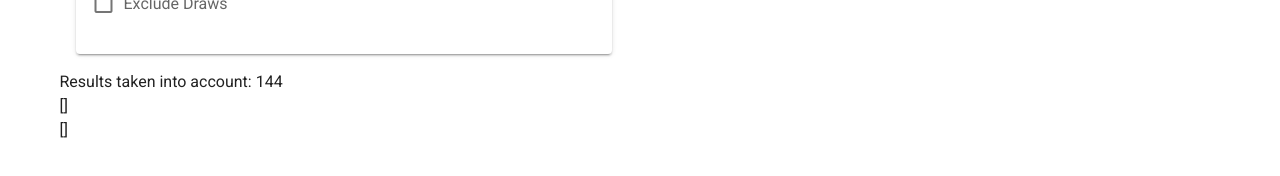
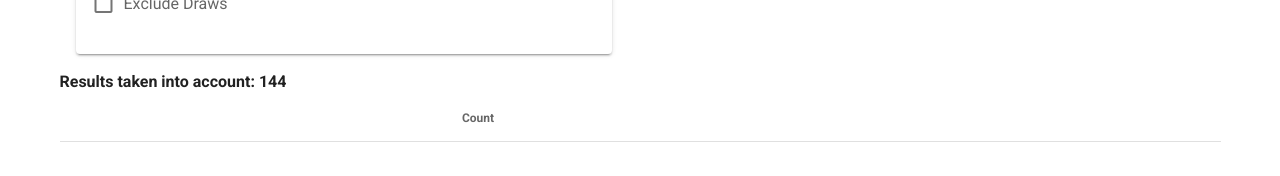
Before and after one commit to retoheusser/euro-2020-predictions, a Vue app: page / in a window 1280 px wide. Shown: the part 464-640 px from the top of the page. Built offline with nearby package versions, Linux system fonts and the light colour scheme.

Commit message:
data renderers

```diff
--- /dev/null
+++ b/src/components/CountRenderer.vue
@@ -0,0 +1,63 @@
+<template>
+  <v-simple-table>
+    <template v-slot:default>
+      <thead>
+        <tr>
+          <th class="text-left">
+            {{ countBy }}
+          </th>
+          <th class="text-left">
+            Count
+          </th>
+        </tr>
+      </thead>
+      <tbody>
+        <tr
+          v-for="item in value"
+          :key="item.key"
+        >
+          <td>{{ item.key }}</td>
+          <td style="width: 100%;">
+            <v-progress-linear
+              :value="normalizedValue(item.count)"
+              height="24"
+            >
+              <strong>{{ item.count }}</strong>
+            </v-progress-linear>
+          </td>
+        </tr>
+      </tbody>
+    </template>
+  </v-simple-table>
+</template>
+
+<script lang="ts">
+  import Vue, { PropType } from 'vue'
+    import _maxBy from 'lodash/fp/maxBy'
+
+  import { CountResult } from '../types'
+
+  export default Vue.extend({
+    name: 'CountRenderer',
+    props: {
+      value: {
+        type: Array as PropType<CountResult[]>,
+        required: true
+      },
+      countBy: {
+        type: String,
+        default: 'Property'
+      }
+    },
+    computed: {
+      maxValue(): number | undefined {
+        return _maxBy('count', this.value)?.count
+      },
+      normalizedValue() {
+        return (value: number) => {
+          return Math.round(value / (this.maxValue || 1) * 100)
+        }
+      }
+    }
+  })
+</script>
--- a/src/components/DataVisualizer.vue
+++ b/src/components/DataVisualizer.vue
@@ -60,9 +60,9 @@
       </v-card>
       </v-col>
     </v-row>
-    <div>Results taken into account: {{ filteredResults.length }}</div>
-    <div style="white-space: pre;">{{ JSON.stringify(countBy, null, 2) }}</div>
-    <div style="white-space: pre;">{{ JSON.stringify(groupBy, null, 2) }}</div>
+    <h4>Results taken into account: {{ filteredResults.length }}</h4>
+    <CountRenderer v-if="aggregation === 'countBy'" :value="countBy" :countBy="aggregationProperty" />
+    <GroupRenderer v-if="aggregation === 'groupBy'" :value="groupBy" :groupBy="aggregationProperty" :meanBy="meanProperty" />
   </v-container>
 </template>
 
@@ -72,24 +72,19 @@
   import _groupBy from 'lodash/fp/groupBy'
   import _orderBy from 'lodash/fp/orderBy'
   import _meanBy from 'lodash/fp/meanBy'
-  import { MatchResult } from '../types'
+  import { MatchResult, CountResult, MeanResult } from '../types'
   import historicResults from '../../data.json'
+  import CountRenderer from './CountRenderer.vue'
+  import GroupRenderer from './GroupRenderer.vue'
 
   type AggregationProperty = 'normalizedResult' | 'oddIsCorrect' | 'total' | 'diff' | 'stage' | 'round' | null
   type MeanProperty = 'probabilitySpan' | 'total' | 'diff' | null
-  interface CountResult {
-    key: string;
-    count: number;
-  }
-  interface MeanResult {
-    key: string;
-    mean: number;
-  }
 
   export default Vue.extend({
     name: 'DataVisualizer',
     components: {
-
+      CountRenderer,
+      GroupRenderer
     },
     data: () => ({
       historicResults: historicResults as MatchResult[],
@@ -109,7 +104,8 @@
           return this.yearFilter.includes(result.year)
             && this.stageFilter.includes(result.stage)
             && this.roundFilter.includes(result.round)
-            && this.excludeDraws ? result.diff > 0 : true
+        }).filter(result => {
+          return this.excludeDraws ? (result.diff > 0): true
         })
       },
       countBy(): CountResult[] {
@@ -119,7 +115,7 @@
           const result = countByProperty(this.filteredResults)
           const keys = Object.keys(result)
           return orderByCount(keys.map((key) => ({
-            key: `${this.aggregationProperty}: ${key}`,
+            key,
             count: result[key]
           }))) as CountResult[]
         } else {
@@ -134,7 +130,7 @@
           const groups = groupByProperty(this.filteredResults)
           const keys = Object.keys(groups)
           return orderByMean(keys.map((key) => ({
-            key: `${this.aggregationProperty}: ${key}`,
+            key,
             mean: meanByProperty(groups[key])
           }))) as MeanResult[]
         } else {
--- /dev/null
+++ b/src/components/GroupRenderer.vue
@@ -0,0 +1,66 @@
+<template>
+  <v-simple-table>
+    <template v-slot:default>
+      <thead>
+        <tr>
+          <th class="text-left">
+            {{ groupBy }}
+          </th>
+          <th class="text-left">
+            Mean {{ meanBy }}
+          </th>
+        </tr>
+      </thead>
+      <tbody>
+        <tr
+          v-for="item in value"
+          :key="item.key"
+        >
+          <td>{{ item.key }}</td>
+          <td style="width: 100%;">
+            <v-progress-linear
+              :value="normalizedValue(item.mean)"
+              height="24"
+            >
+              <strong>{{ item.mean }}</strong>
+            </v-progress-linear>
+          </td>
+        </tr>
+      </tbody>
+    </template>
+  </v-simple-table>
+</template>
+
+<script lang="ts">
+  import Vue, { PropType } from 'vue'
+  import _maxBy from 'lodash/fp/maxBy'
+  import { MeanResult } from '../types'
+
+  export default Vue.extend({
+    name: 'GroupRenderer',
+    props: {
+      value: {
+        type: Array as PropType<MeanResult[]>,
+        required: true
+      },
+      groupBy: {
+        type: String,
+        default: 'Property'
+      },
+      meanBy: {
+        type: String,
+        default: ''
+      }
+    },
+    computed: {
+      maxValue(): number | undefined {
+        return _maxBy('mean', this.value)?.mean
+      },
+      normalizedValue() {
+        return (value: number) => {
+          return Math.round(value / (this.maxValue || 1) * 100)
+        }
+      }
+    }
+  })
+</script>
```
Also changed, not shown: src/types.ts (+10 -0 lines).
